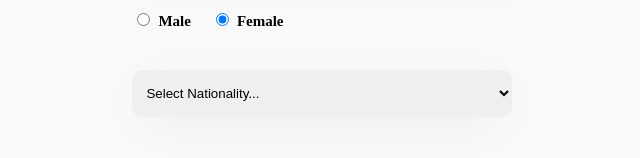
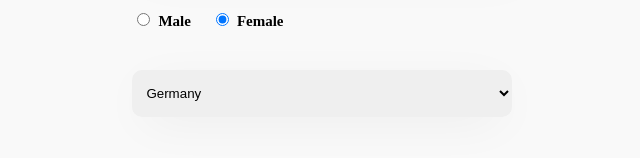
Before and after one commit to sepidehbiglarizadeh/Sign-up-Form, a React (Create React App) app: page / in a window 1280 px wide. Shown: the part 627-785 px from the top of the page, without its empty margins (318-958 px from the left). Built offline with nearby package versions, Linux system fonts and the light colour scheme; data requests are answered from the project's data file.

Commit message:
optimizing formik features

```diff
--- a/src/components/Common/Input.js
+++ b/src/components/Common/Input.js
@@ -6,9 +6,7 @@ const Input = ({ formik, name, label, type = "text" }) => {
         className="input"
         type={type}
         name={name}
-        value={formik.values[name]}
-        onChange={formik.handleChange}
-        onBlur={formik.handleBlur}
+        {...formik.getFieldProps(name)}
       />
       {formik.errors[name] && formik.touched[name] && (
         <div className="error">{formik.errors[name]}</div>
--- a/src/components/Common/Select.js
+++ b/src/components/Common/Select.js
@@ -1,7 +1,7 @@
 const Select = ({ formik, selectOptions, name }) => {
   return (
     <div className="formControl">
-      <select name={name} onChange={formik.handleChange} onBlur={formik.handleBlur}>
+      <select name={name} {...formik.getFieldProps(name)}>
         {selectOptions.map((item) => (
           <option key={item.value} value={item.value}>
             {item.label}
```
